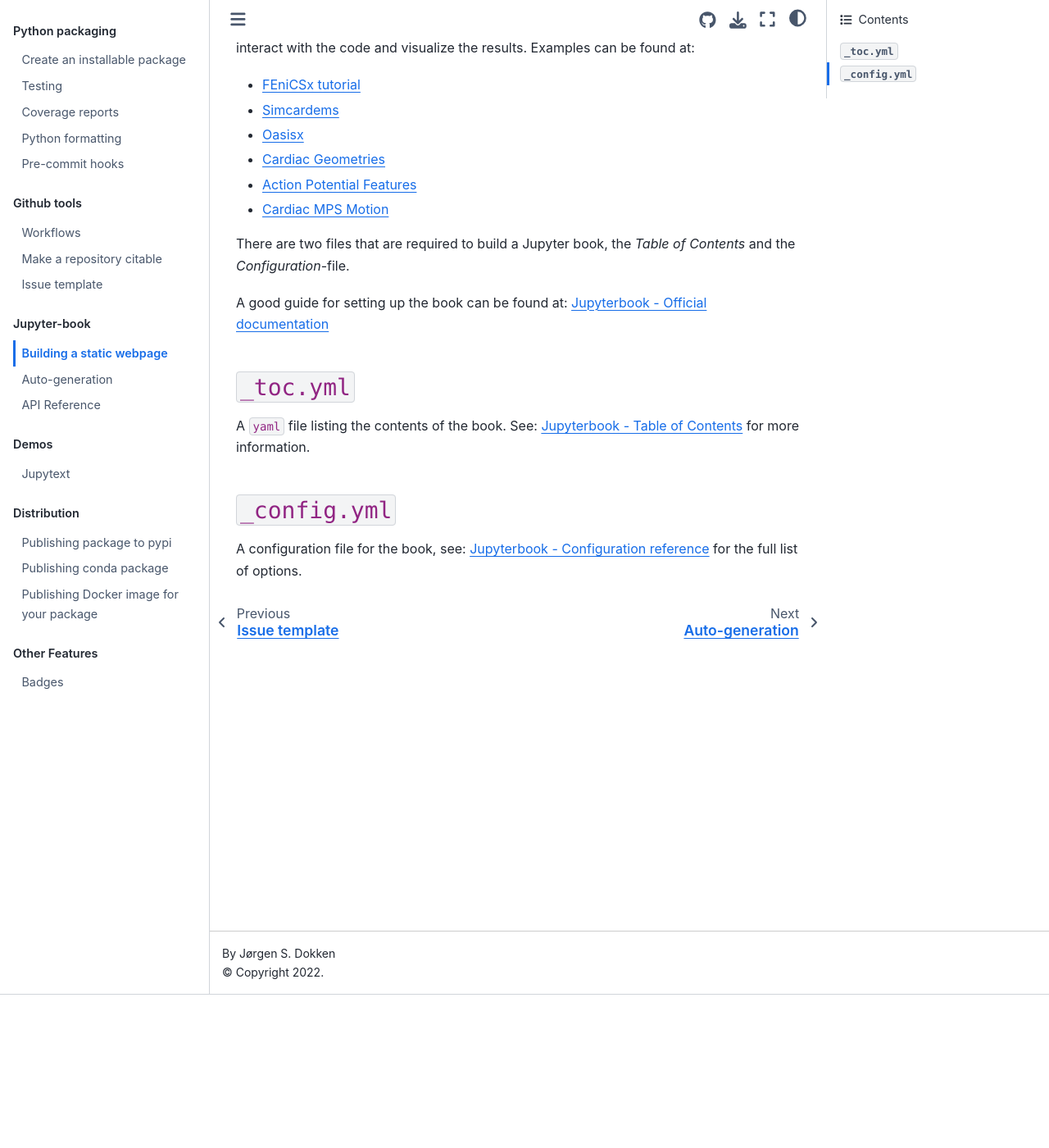
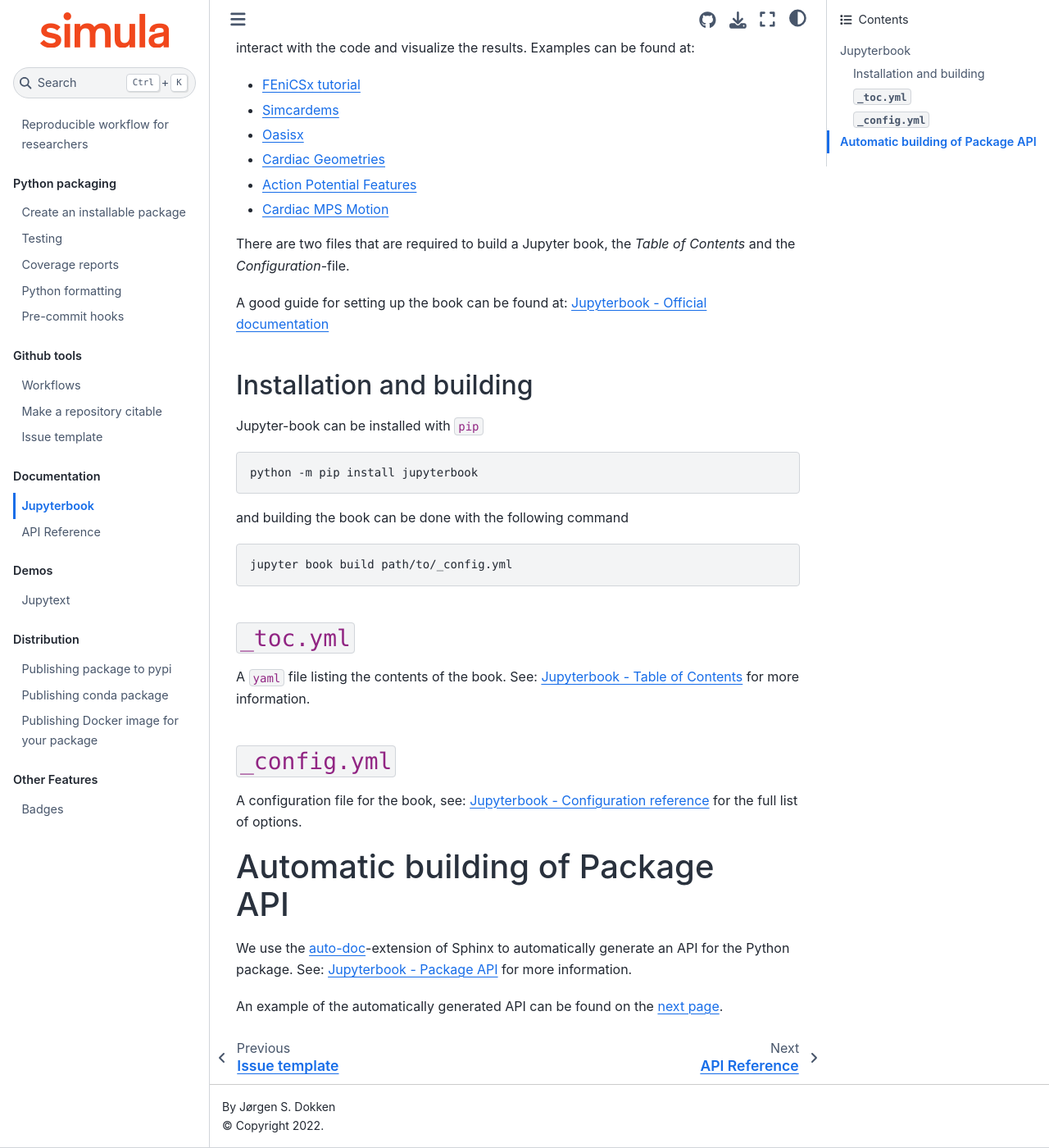
Before and after one commit to scientificcomputing/example-python-package, a Jupyter Book: the page built from docs/part3/documentation.md, in a window 1280 px wide and 1400 px high, scrolled down 187 px. Shown: the whole window at 82% size. Built offline with Jupyter Book 1.0.4 settings and Sphinx 7.4.7 and the Sphinx Book theme 1.1.4, drawn with Linux system fonts in a browser that asks for light colours; pages that are not in the unit, such as notebooks, are missing from menus; some of the changed text lies outside the part shown.

Commit message:
Add more docs

````diff
--- a/docs/_toc.yml
+++ b/docs/_toc.yml
@@ -16,10 +16,9 @@ parts:
     - file: "part2/citable"
     - file: "part2/issues"
 
-  - caption: Jupyter-book
+  - caption: Documentation
     chapters:
-    - file: "part3/publishing"
-    - file: "part3/auto_api"
+    - file: "part3/documentation"
     - file: "api"
 
   - caption: Demos
--- a/docs/part3/auto_api.md
+++ /dev/null
@@ -1 +0,0 @@
-# Auto-generation
--- a/docs/part3/publishing.md
+++ b/docs/part3/documentation.md
@@ -1,4 +1,4 @@
-# Building a static webpage
+# Jupyterbook
 This webpage is built using [Jupyter book](https://jupyterbook.org/en/stable/intro.html), which is a tool to generate webpages from `markdown`, `restructured text`,`python notebooks` and many other formats.
 
 A Jupyter book can consist of a combination of these kinds of files, and can allow users to interact with the code and visualize the results.
@@ -14,8 +14,26 @@ There are two files that are required to build a Jupyter book, the _Table of Con
 
 A good guide for setting up the book can be found at: [Jupyterbook - Official documentation](https://jupyterbook.org/en/stable/start/create.html)
 
+## Installation and building
+Jupyter-book can be installed with `pip`
+```bash
+python -m pip install jupyterbook
+```
+and building the book can be done with the following command
+```bash
+jupyter book build path/to/_config.yml
+```
+
 ## `_toc.yml`
 A `yaml` file listing the contents of the book. See: [Jupyterbook - Table of Contents](https://jupyterbook.org/en/stable/structure/toc.html) for more information.
 
 ## `_config.yml`
 A configuration file for the book, see: [Jupyterbook - Configuration reference](https://jupyterbook.org/en/stable/customize/config.html) for the full list of options.
+
+
+# Automatic building of Package API
+
+We use the [auto-doc](https://www.sphinx-doc.org/en/master/usage/extensions/autodoc.html)-extension of Sphinx to automatically generate an API for the Python package.
+See: [Jupyterbook - Package API](https://jupyterbook.org/en/stable/advanced/developers.html?highlight=api#developer-workflows) for more information.
+
+An example of the automatically generated API can be found on the [next page](../api).
````
